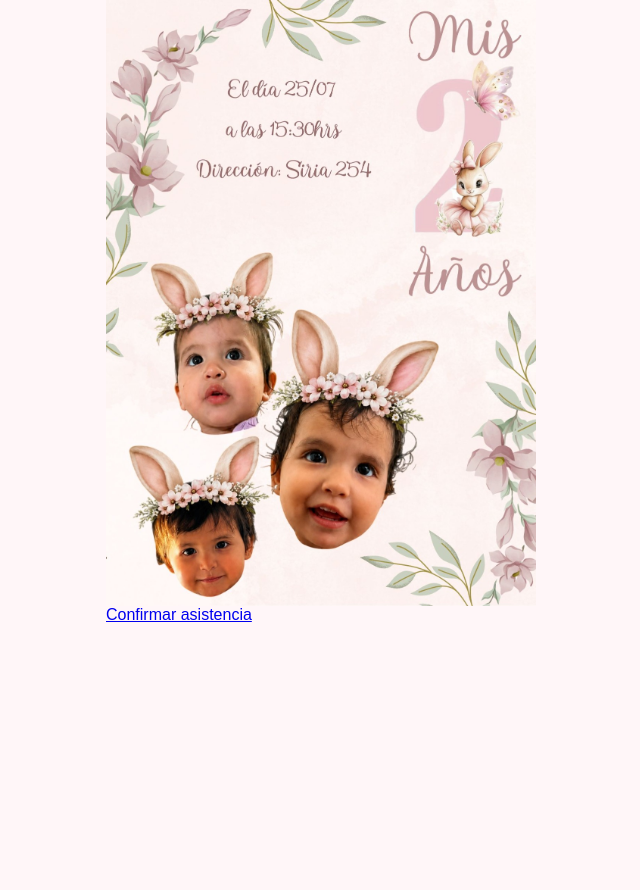
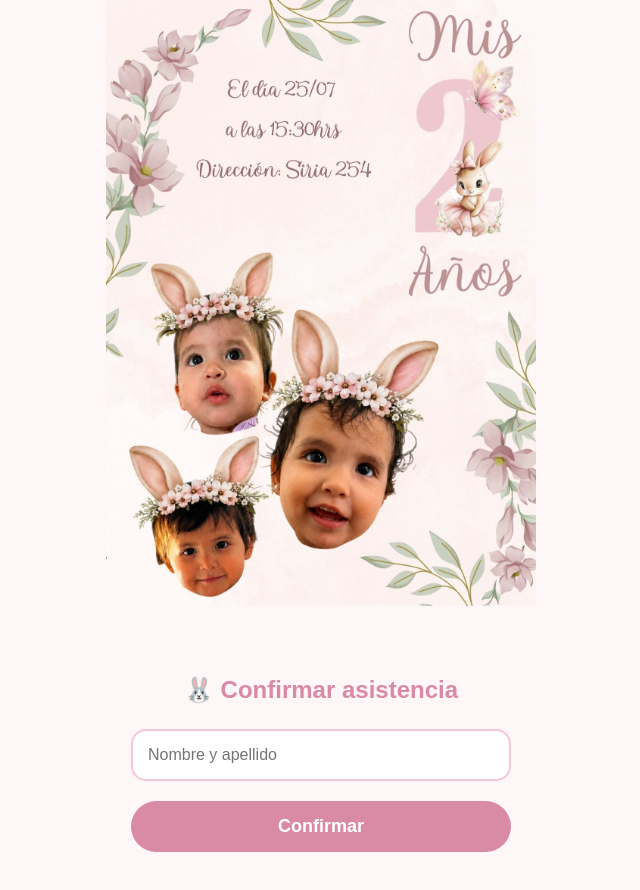
Before and after one commit to malegallardo375-lang/Invitacion-De-Mi-Cumple, a plain HTML site: page index.html in a window 1280 px wide. Shown: the whole page, without its empty margins (319-959 px from the left). Before the commit the page ends 800 px from the top, so only its background shows below. Drawn offline with Linux system fonts and the light colour scheme.

Commit message:
Descripción del cambio

```diff
--- a/index.html
+++ b/index.html
@@ -10,11 +10,29 @@
 
 <div class="contenedor">
     <img src="img/WhatsApp Image 2026-06-24 at 15.05.30 (1).jpeg" alt="Invitación">
+<div class="formulario">
 
-  <a class="boton-confirmar" href="confirmar.html">
-    Confirmar asistencia
-</a>
+    <h2>🐰 Confirmar asistencia</h2>
+
+    <form id="formulario">
+        <input
+            type="text"
+            id="nombre"
+            placeholder="Nombre y apellido"
+            required
+        >
+
+        <button type="submit">
+            Confirmar
+        </button>
+    </form>
+
+    <p id="mensaje"></p>
+
 </div>
+</div>
+
+
 
 </body>
 </html>
```
